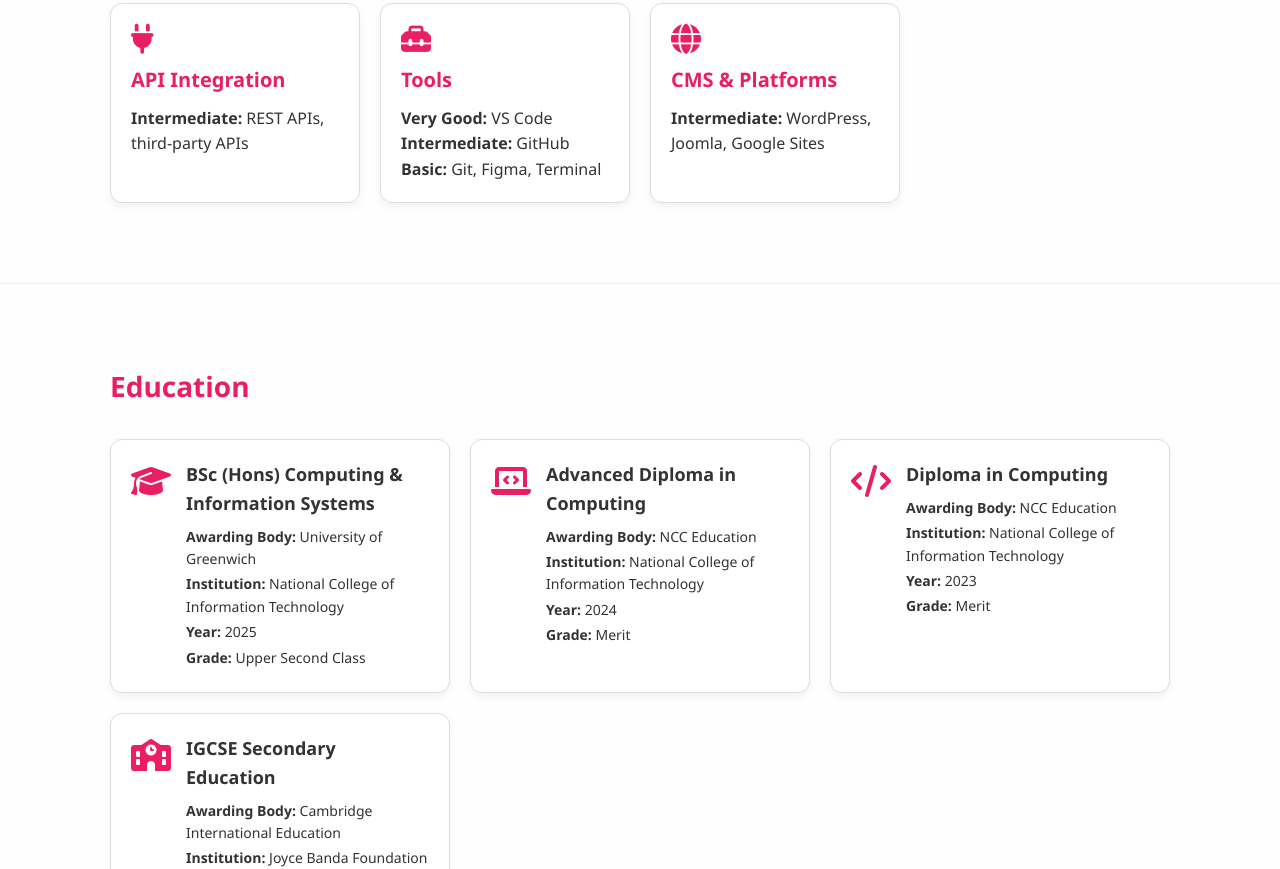
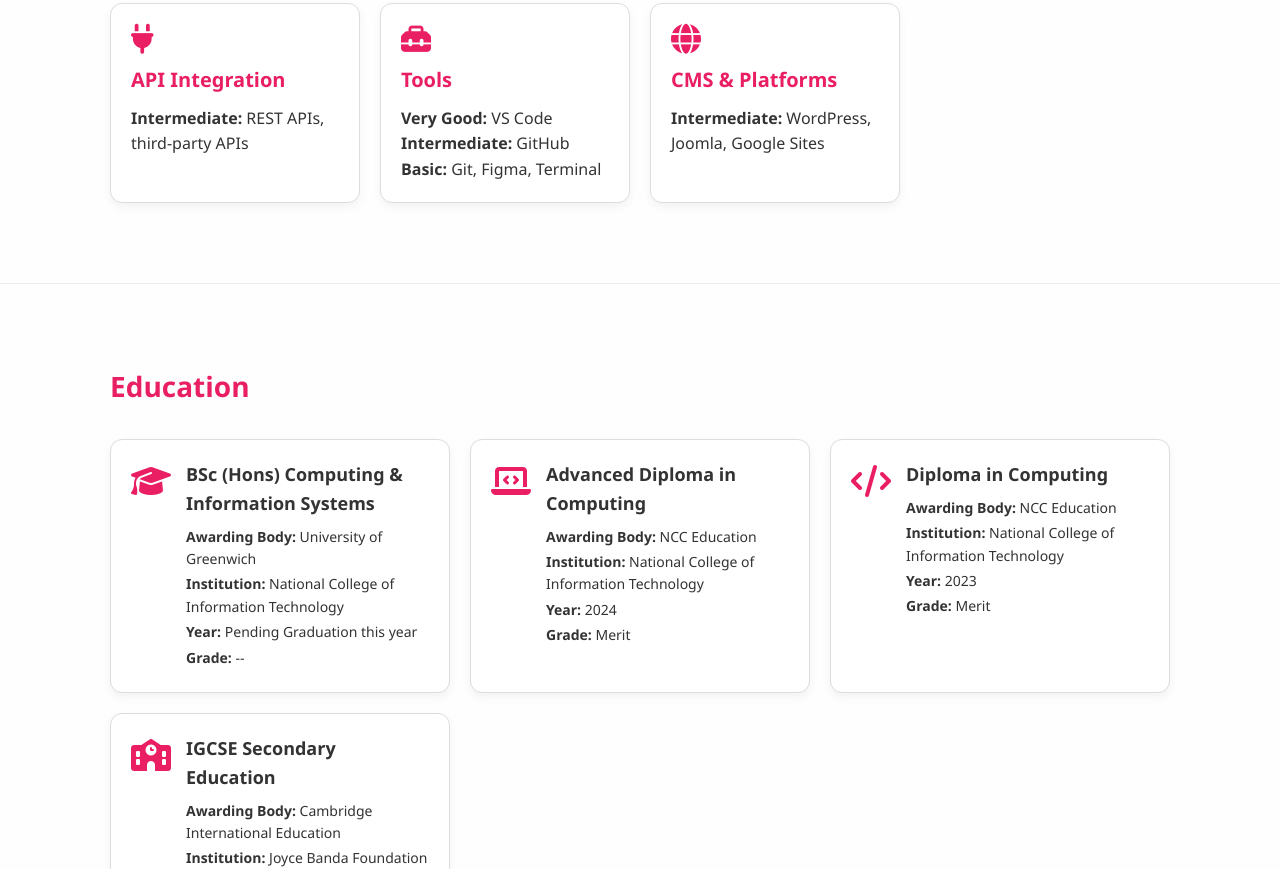
Before and after one commit to rwbyamy/rwbyamy.github.io, a plain HTML site: page index.html in a window 1280 px wide. Shown: the part 1370-2239 px from the top of the page. Drawn offline with nearby package versions, Linux system fonts and the light colour scheme.

Commit message:
Add files via upload

```diff
--- a/index.html
+++ b/index.html
@@ -37,7 +37,7 @@
             <div class="hero-text">
                 <h5>Hello, I'm <span class="input">Full-stack Developer</span></h5>
                 <h1>Emmie Shaibu</h1>
-                <p>I design and build digital solutions that merge creativity with code. From web interfaces to smart Arduino devices, I deliver impactful results that drive innovation.</p>
+                <p>I design and build digital solutions that merge creativity with code. From web interfaces to smart IoT solutions, I deliver impactful results that drive innovation.</p>
                 <div class="btn-group">
                     <a href="files/Emmie-CV.pdf" class="btn active" download>Download CV</a>
                     <a href="#contact" class="btn">Get in Touch</a>
@@ -125,8 +125,8 @@
                     <h3>BSc (Hons) Computing & Information Systems</h3>
                     <p><strong>Awarding Body:</strong> University of Greenwich</p>
                     <p><strong>Institution:</strong> National College of Information Technology</p>
-                    <p><strong>Year:</strong> 2025</p>
-                    <p><strong>Grade:</strong> Upper Second Class</p>
+                    <p><strong>Year:</strong> Pending Graduation this year</p>
+                    <p><strong>Grade:</strong> --</p>
                 </div>
             </div>
             <div class="education-card">
```
Also changed, not shown: 1 other file.
